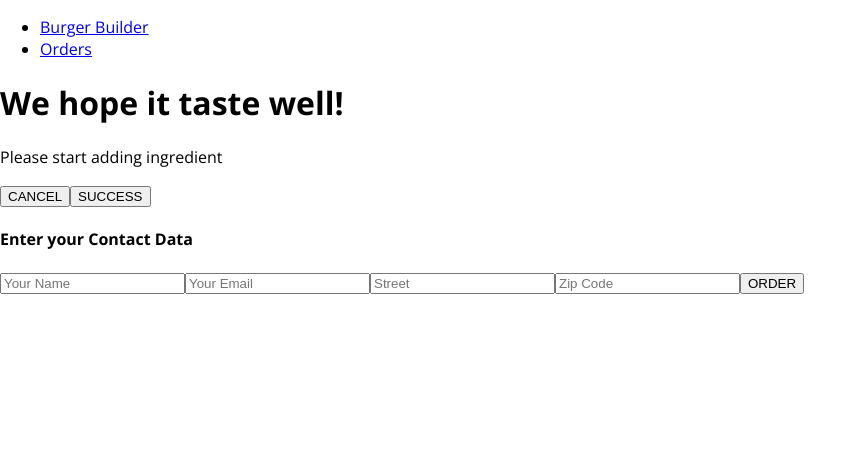
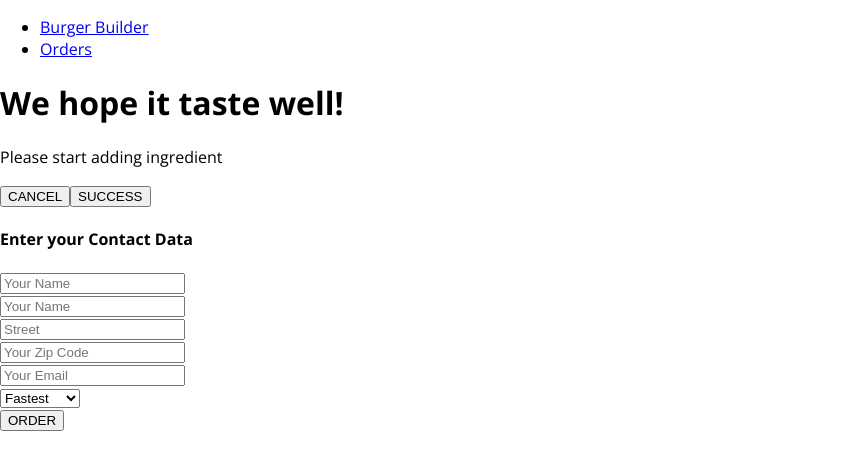
Before and after one commit to dipstech11/BurgerBuilderApp, a React app in the folder burgerbuilder/: page /checkout in a window 1280 px wide. Both pictures are taken after a click on the button "SUCCESS". Shown: the top 470 px of the page, without its empty margins (0-867 px from the left). Built offline with nearby package versions, Linux system fonts and the light colour scheme.

Commit message:
form created dynamically and 2 way binding setup(able to fil the form)

```diff
--- /dev/null
+++ b/burgerbuilder/src/components/UI/Input/Input.css
@@ -0,0 +1,27 @@
+.Input{
+  width: 100%;
+  padding: 10px;
+  box-sizing: border-box;
+}
+
+.Label {
+    font-weight: bold;
+    width: 100%;
+    margin-bottom: 8px;
+}
+
+.InputElement{
+  outline: none;
+  border: 1px solid #ccc;
+  background-color: white;
+  font:inherit;
+  padding:6px 10px;
+  display: block;
+  width: 100%;
+  box-sizing: border-box;
+}
+
+.InputElement:focus{
+  outline: none;
+  background-color: #ccc;
+}
--- /dev/null
+++ b/burgerbuilder/src/components/UI/Input/Input.js
@@ -0,0 +1,47 @@
+import React from 'react'
+import classes from './Input.css'
+
+const input = (props) => {
+    let inputElement = null
+
+    switch(props.elementType){
+      case ("input"):
+          inputElement = <input className={classes.InputElement}
+                                          {...props.elementConfig}
+                                          value={props.value}
+                                          onChange={props.changed}/>
+          break
+
+      case ("select"):
+          inputElement = (<select className={classes.InputElement}
+                                              value={props.value}onChange={props.changed}>
+
+                         {props.elementConfig.options.map(option =>(
+                            <option key={option.value} value={option.value} > {option.displayValue}</option>
+
+                         )
+                         )}
+                         </select>)
+          break
+
+      case ("textarea"):
+          inputElement = <textarea className={classes.InputElement}
+                                             {...props.elementConfig}
+                                             value={props.value} onChange={props.changed}/>
+          break
+      default:
+          inputElement = <input  className={classes.InputElement}
+                                           {...props.elementConfig}
+                                           value={props.value} onChange={props.changed}/>
+    }
+
+    return(
+      <div className={classes.Input}>
+        <label className={classes.Label}>{props.label} </label>
+        {inputElement}
+      </div>
+    )
+
+}
+
+export default input
--- a/burgerbuilder/src/containers/Checkout/ContactData/ContactData.css
+++ b/burgerbuilder/src/containers/Checkout/ContactData/ContactData.css
@@ -8,9 +8,7 @@
   box-sizing: border-box;
 }
 
-.Input{
-  display: block;
-}
+
 
 @media (min-width: 600px) {
   .ContactData{
--- a/burgerbuilder/src/containers/Checkout/ContactData/ContactData.js
+++ b/burgerbuilder/src/containers/Checkout/ContactData/ContactData.js
@@ -3,15 +3,64 @@
 import axios from '../../../axios-orders'
 import Spinner from '../../../components/UI/Spinner/Spinner'
 import classes from './ContactData.css'
+import Input from '../../../components/UI/Input/Input'
 
 class ContactData extends Component{
     state = {
-      name:"",
-      email:"",
-      address:{
-        street:"",
-        zipcode:""
+      orderForm:{
+          name:{
+            elementType:'input',
+            elementConfig:{
+              type:"text",
+              placeholder:"Your Name",
+            },  value:""
+
+          },
+          street:{
+            elementType:'input',
+            elementConfig:{
+              type:"text",
+              placeholder:"Your Name",
+            },  value:""
+          },
+          city:{
+            elementType:'input',
+            elementConfig:{
+              type:"text",
+              placeholder:"Street",
+            },
+              value:""
+
+          },
+          zipcode:{
+            elementType:'input',
+            elementConfig:{
+              type:"text",
+              placeholder:"Your Zip Code",
+            },
+            value:""
+          },
+          email:{
+            elementType:'input',
+            elementConfig:{
+              type:"text",
+              placeholder:"Your Email",
+            },
+            value:""
+
+          },
+          deliveryMethod:{
+            elementType:'select',
+            elementConfig:{
+              options:[{value:'fastest', displayValue:"Fastest"},
+                      {value:'cheapest', displayValue:"Cheapest"}],
+
+            },
+            value:""
+
+          }
       },
+
       loading:false
       }
 
@@ -23,16 +72,6 @@
           const order = {
               ingredients:this.props.ingredients,
               price:this.props.price,
-              customer :{
-                name:"Deepak Yadav",
-                address:{
-                  street:"Lane No. 10",
-                  city:"Pune",
-                  zipcode:"48490",
-                },
-                email:"dipstech2020@gmail.com",
-              },
-              deliveryMethod:"fastest"
           }
           axios.post("/orders.json", order)
           .then(response=>{console.log(response)
@@ -47,13 +86,43 @@
 
     }
 
+
+    inputChangedHandler = (event,inputIdentifier) =>{
+        const updatedOrderForm = {
+          ...this.state.orderForm
+        }
+        const updatedFormElement = {
+          ...updatedOrderForm[inputIdentifier]}
+        updatedFormElement.value = event.target.value
+        updatedOrderForm[inputIdentifier] = updatedFormElement
+        this.setState({
+          orderForm:updatedOrderForm
+        })
+    }
+
     render() {
+      const formElementArray = []
+      for (let key in this.state.orderForm){
+        formElementArray.push({
+          id:key,
+          config:this.state.orderForm[key]
+        })
+      }
+
       let form = (
         <form>
-          <input  className={classes.Input} type="text" name="name" placeholder="Your Name" />
-          <input  className={classes.Input} type="text" name="email" placeholder="Your Email" />
-          <input  className={classes.Input} type="text" name="street" placeholder="Street" />
-          <input className={classes.Input} type="text" name="zipcode" placeholder="Zip Code" />
+
+          {formElementArray.map(formElement =>(
+            <Input
+                key={formElement.id}
+                elementType={formElement.config.elementType}
+                elementConfig={formElement.config.elementConfig}
+                value={formElement.config.value}
+                changed = {(event) => this.inputChangedHandler(event, formElement.id)}
+
+                />
+          ))}
+
 
           <Button btnType="Success" clicked={this.orderHandler}>ORDER </Button>
         </form>
```
